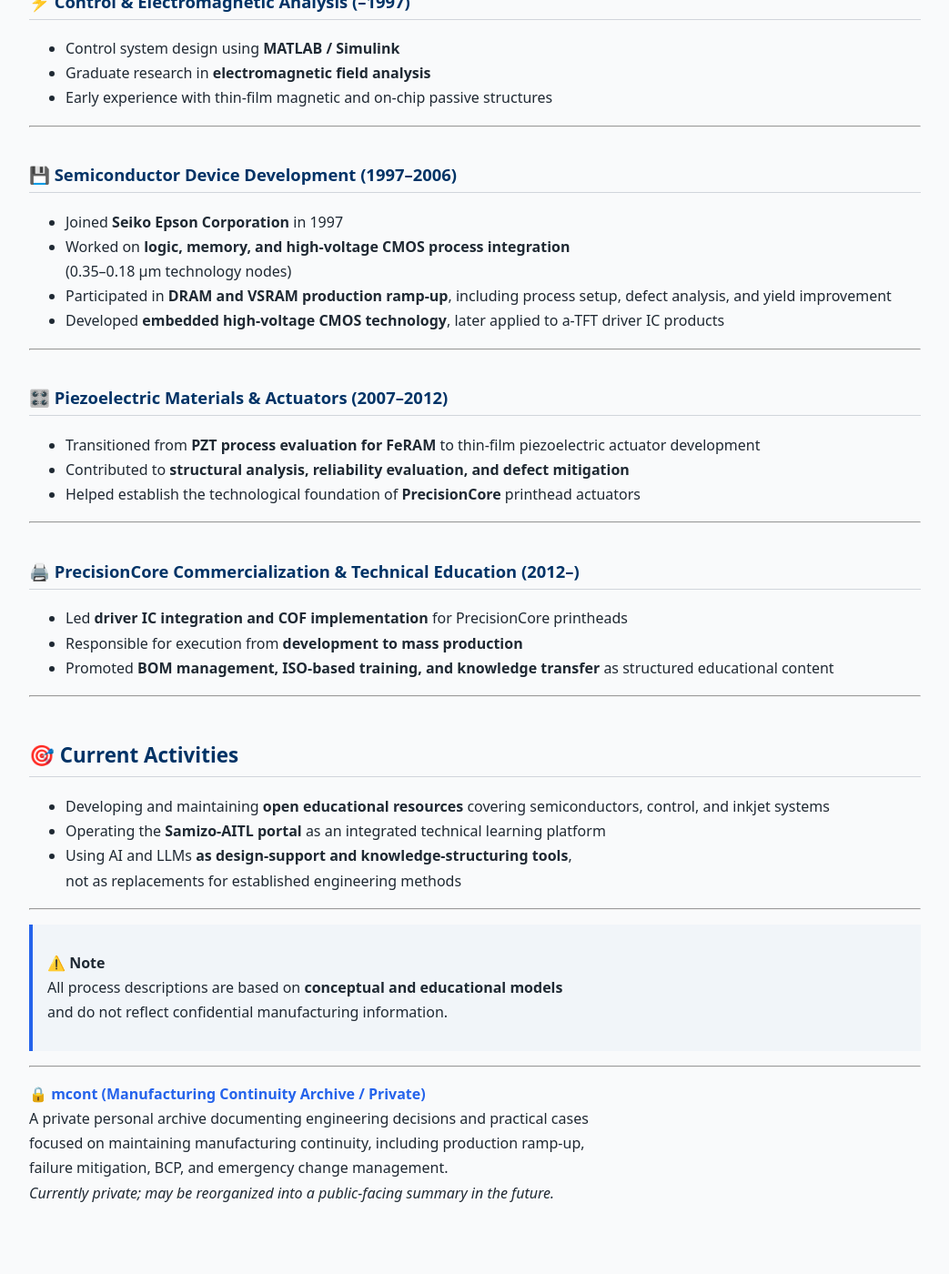
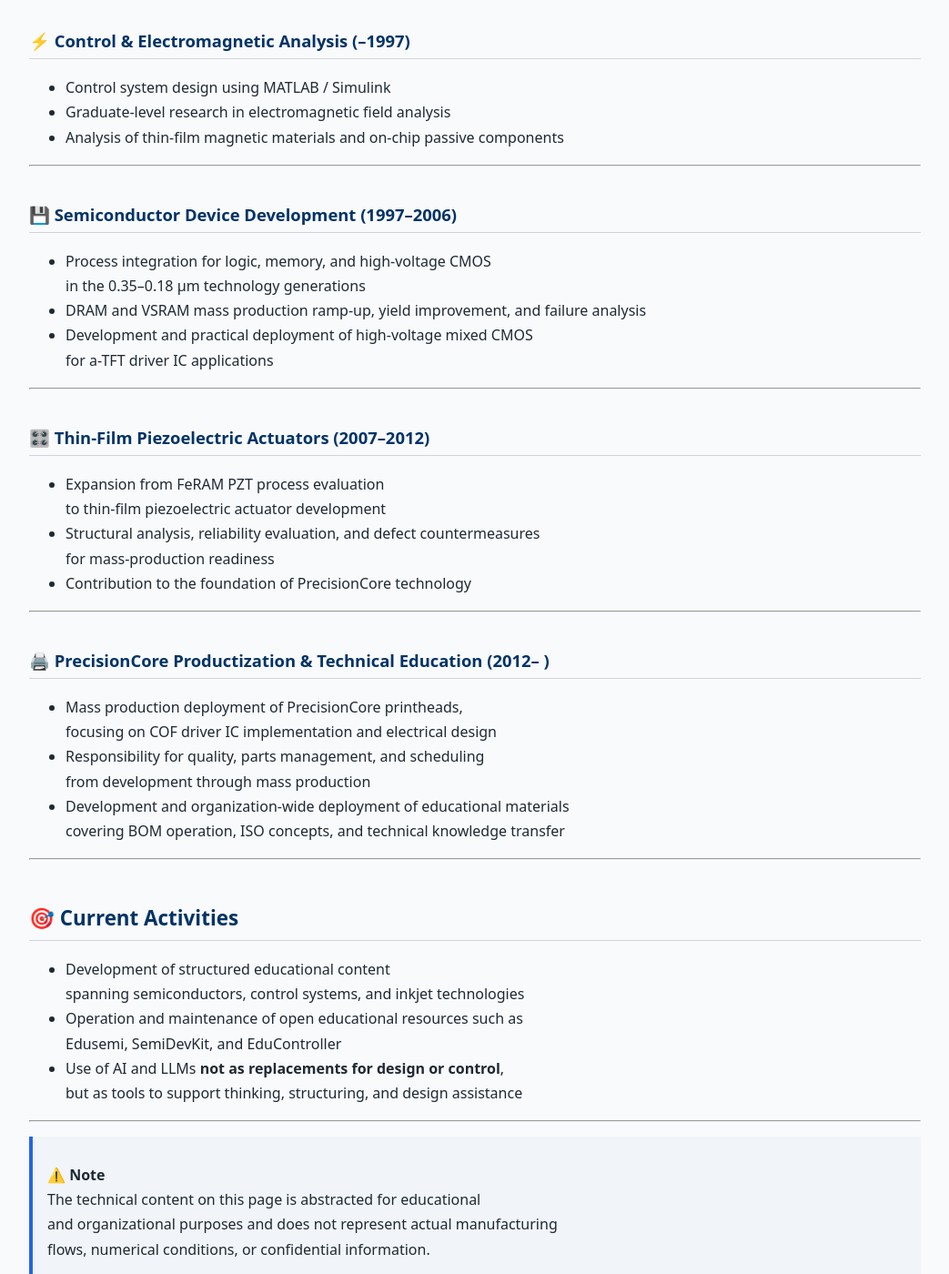
Before and after one commit to Samizo-AITL/Samizo-AITL.github.io, a Jekyll site: the page built from about/career-summary/en/index.md, in a window 1280 px wide and 1400 px high, scrolled down 458 px. Shown: the whole window at 91% size, without its empty margins (118-1161 px from the left). Built offline with Jekyll 4.4.1, drawn with Linux system fonts in a browser that asks for light colours; before the commit the page ends 1815 px from its top, so only the background shows below that; some of the changed text lies outside the part shown.

Commit message:
Update index.md

```diff
--- a/about/career-summary/en/index.md
+++ b/about/career-summary/en/index.md
@@ -1,73 +1,88 @@
 ---
 layout: default
 title: "Career Summary"
-description: "Cross-disciplinary career summary in semiconductors, control, inkjet, and education"
+description: "Technical career summary spanning control, semiconductors, inkjet, and education"
 ---
 
 # 🛠️ Career Summary
 
-Shinichi Samizo is an engineer whose career spans
-**control theory, semiconductor devices, thin-film piezoelectric actuators, and industrial inkjet systems**,
-with a consistent focus on **translating physical principles into practical systems and educational frameworks**.
+This page provides a concise summary of a technical career
+that started with **control theory and electromagnetic field analysis**,
+and expanded through **semiconductor devices, MEMS, and industrial inkjet product development**.
 
-His work evolves along a clear trajectory:
-**physics → devices → systems → education**.
+Although the fields involved are diverse, the consistent underlying principle is:
+
+**“Understanding physics, translating it into mechanisms,
+and organizing it into reusable and structured forms.”**
 
 ---
 
-## 📘 Career Overview
+## 📘 Career Overview (Summary)
 
 ### ⚡ Control & Electromagnetic Analysis (–1997)
-- Control system design using **MATLAB / Simulink**
-- Graduate research in **electromagnetic field analysis**
-- Early experience with thin-film magnetic and on-chip passive structures
+- Control system design using MATLAB / Simulink
+- Graduate-level research in electromagnetic field analysis
+- Analysis of thin-film magnetic materials and on-chip passive components
 
 ---
 
 ### 💾 Semiconductor Device Development (1997–2006)
-- Joined **Seiko Epson Corporation** in 1997
-- Worked on **logic, memory, and high-voltage CMOS process integration**
-  (0.35–0.18 µm technology nodes)
-- Participated in **DRAM and VSRAM production ramp-up**, including
-  process setup, defect analysis, and yield improvement
-- Developed **embedded high-voltage CMOS technology**, later applied to
-  a-TFT driver IC products
+- Process integration for logic, memory, and high-voltage CMOS
+  in the 0.35–0.18 µm technology generations
+- DRAM and VSRAM mass production ramp-up, yield improvement, and failure analysis
+- Development and practical deployment of high-voltage mixed CMOS
+  for a-TFT driver IC applications
 
 ---
 
-### 🎛️ Piezoelectric Materials & Actuators (2007–2012)
-- Transitioned from **PZT process evaluation for FeRAM** to
-  thin-film piezoelectric actuator development
-- Contributed to **structural analysis, reliability evaluation, and defect mitigation**
-- Helped establish the technological foundation of **PrecisionCore** printhead actuators
+### 🎛️ Thin-Film Piezoelectric Actuators (2007–2012)
+- Expansion from FeRAM PZT process evaluation
+  to thin-film piezoelectric actuator development
+- Structural analysis, reliability evaluation, and defect countermeasures
+  for mass-production readiness
+- Contribution to the foundation of PrecisionCore technology
 
 ---
 
-### 🖨️ PrecisionCore Commercialization & Technical Education (2012–)
-- Led **driver IC integration and COF implementation** for PrecisionCore printheads
-- Responsible for execution from **development to mass production**
-- Promoted **BOM management, ISO-based training, and knowledge transfer**
-  as structured educational content
+### 🖨️ PrecisionCore Productization & Technical Education (2012– )
+- Mass production deployment of PrecisionCore printheads,
+  focusing on COF driver IC implementation and electrical design
+- Responsibility for quality, parts management, and scheduling
+  from development through mass production
+- Development and organization-wide deployment of educational materials
+  covering BOM operation, ISO concepts, and technical knowledge transfer
 
 ---
 
 ## 🎯 Current Activities
-- Developing and maintaining **open educational resources** covering
-  semiconductors, control, and inkjet systems
-- Operating the **Samizo-AITL portal** as an integrated technical learning platform
-- Using AI and LLMs **as design-support and knowledge-structuring tools**,
-  not as replacements for established engineering methods
+- Development of structured educational content
+  spanning semiconductors, control systems, and inkjet technologies
+- Operation and maintenance of open educational resources such as
+  Edusemi, SemiDevKit, and EduController
+- Use of AI and LLMs **not as replacements for design or control**,
+  but as tools to support thinking, structuring, and design assistance
 
 ---
 
 > ⚠️ **Note**
-> All process descriptions are based on **conceptual and educational models**
-> and do not reflect confidential manufacturing information.
+> The technical content on this page is abstracted for educational
+> and organizational purposes and does not represent actual manufacturing
+> flows, numerical conditions, or confidential information.
 
 ---
 
-**🔒 [mcont (Manufacturing Continuity Archive / Private)](https://github.com/Samizo-AITL/mcont)**
-A private personal archive documenting engineering decisions and practical cases
-focused on maintaining manufacturing continuity, including production ramp-up,
-failure mitigation, BCP, and emergency change management.
-*Currently private; may be reorganized into a public-facing summary in the future.*
+**🔗 [Japanese Version › 経験要約 / Career Summary](../)**
+
+---
+
+**🔒 Career Technical Archive (Private / Non-Public)**
+A personal archive containing technical judgments, design documents,
+and practical records related to mass production ramp-up,
+failure response, BCP, and emergency change management.
+
+- Privately managed repository
+- Not intended for public access or sharing
+- Used solely for education, organization, and personal reference
+
+▶︎ **Private Repository (Access Restricted)**
+https://github.com/Samizo-AITL/career-technical-archive
```
